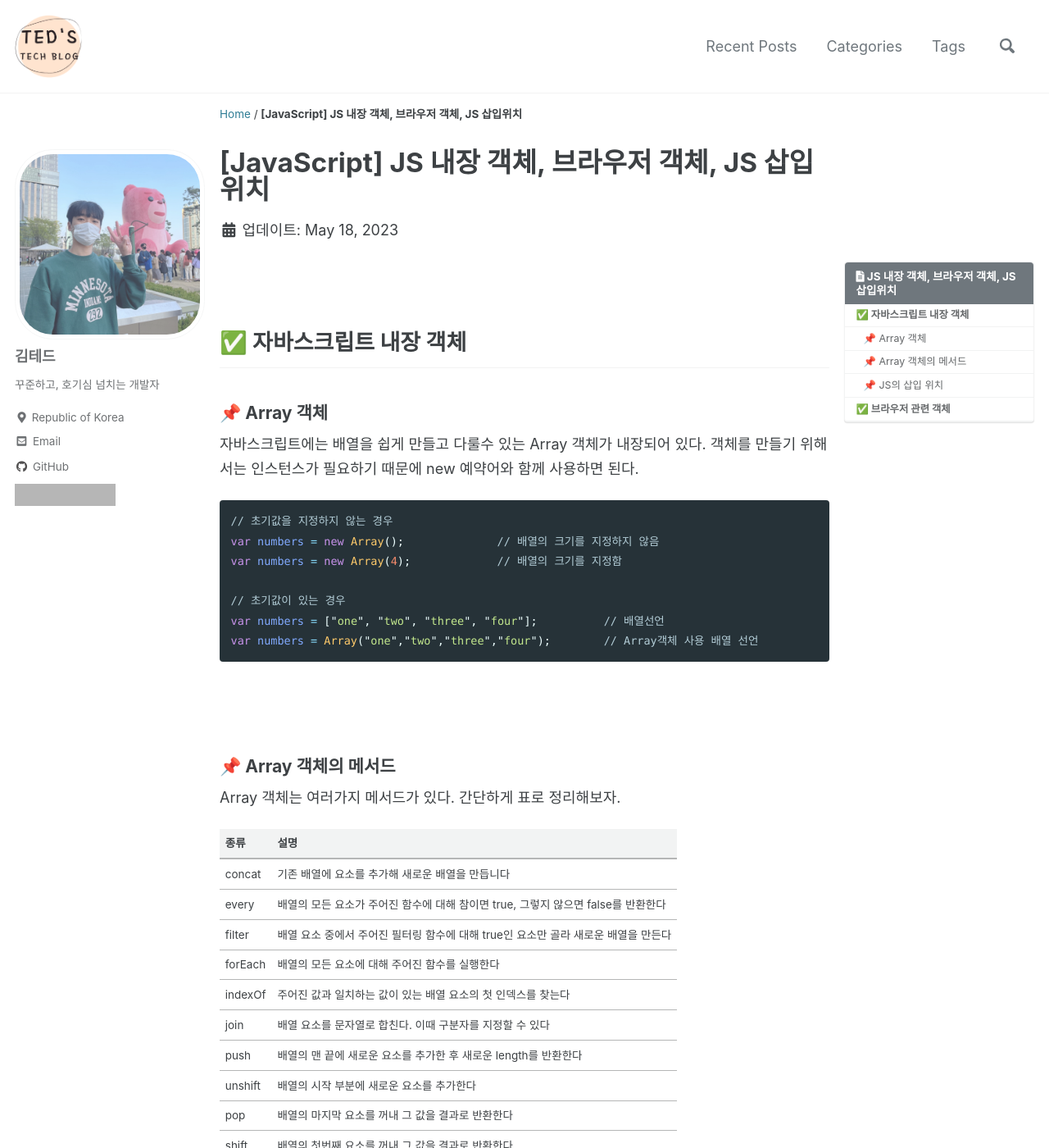
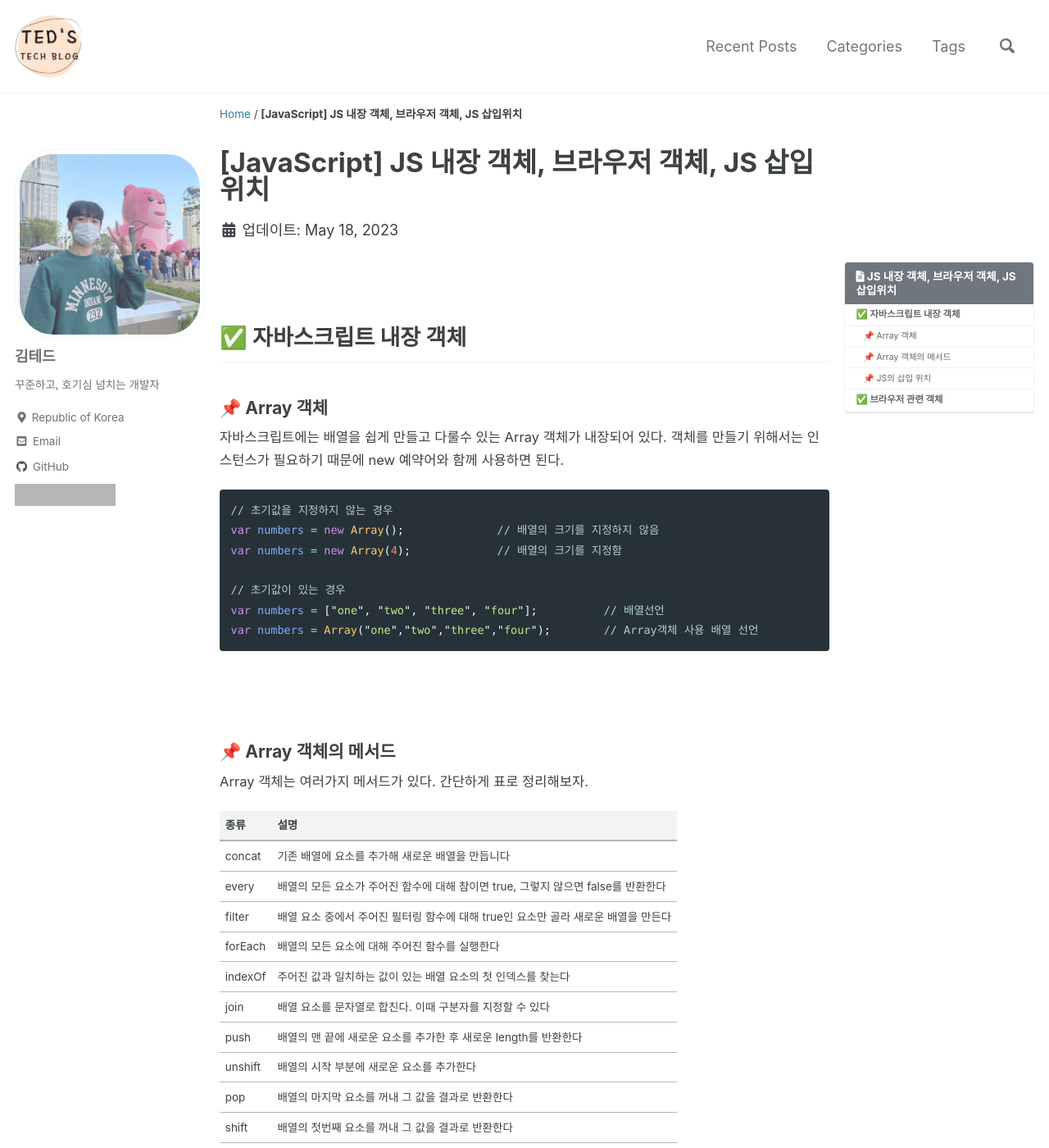
Before and after one commit to idkim97/idkim97.github.io, a Jekyll site: the page built from _posts/2023-05-18-JS 내장 객체, 브라우저 객체, JS 삽입위치.md, in a window 1280 px wide and 1400 px high. Shown: the whole window at 82% size. Built offline with Jekyll 4.4.1, drawn with Linux system fonts in a browser that asks for light colours; cached includes are drawn as plain includes; some web fonts are replaced; comment, search, counter and statistics services are not loaded; grey boxes are pictures that could not be loaded.

Commit message:
Update main.scss

```diff
--- a/assets/css/main.scss
+++ b/assets/css/main.scss
@@ -73,7 +73,7 @@
   // page.css
   // 본문 폰트 0.9em -> 1em으로 변경 (2024-04-17)
   .page__content p, .page__content li, .page__content dl {
-    font-size: 1em;
+    font-size: 0.92em;
   }
 
   .center-image
```
